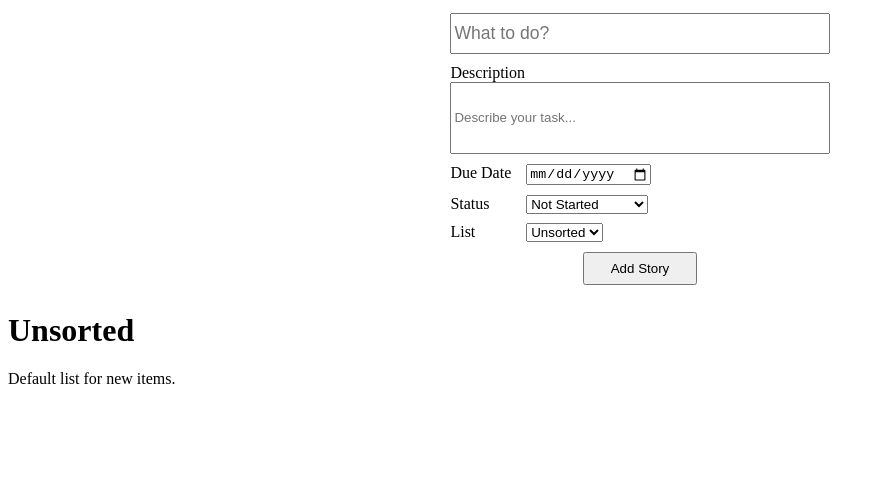
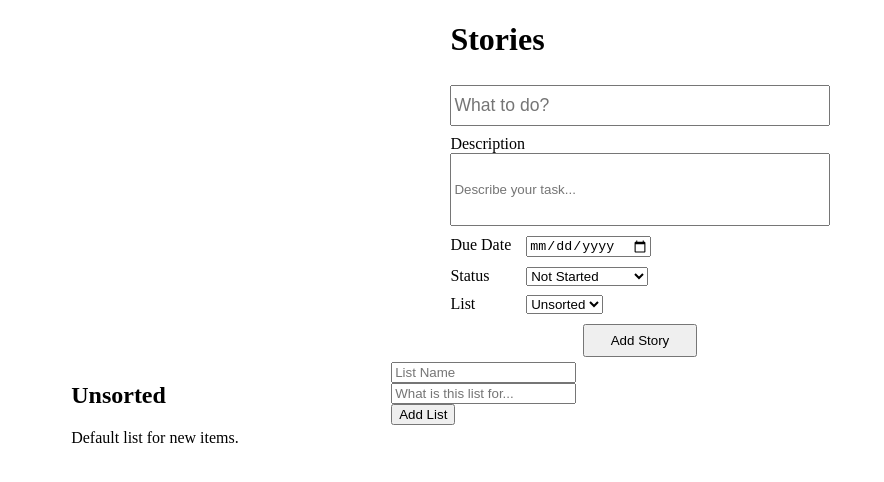
Before and after one commit to NiamhFerns-Learning/react-stories, a React (Create React App) app: page / in a window 1280 px wide. Shown: the top 482 px of the page, without its empty margins (0-884 px from the left). Built offline with nearby package versions, Linux system fonts and the light colour scheme.

Commit message:
Lists and Stories now have actual UUIDs.
Stories can be removed.
Lists can be added.
Stories show under the correct list.

```diff
--- a/package.json
+++ b/package.json
@@ -14,6 +14,7 @@
     "react-dom": "^18.2.0",
     "react-scripts": "5.0.1",
     "typescript": "^4.9.5",
+    "uuid": "^9.0.1",
     "web-vitals": "^2.1.4"
   },
   "scripts": {
@@ -39,5 +40,8 @@
       "last 1 firefox version",
       "last 1 safari version"
     ]
+  },
+  "devDependencies": {
+    "@types/uuid": "^9.0.7"
   }
 }
--- a/src/App.css
+++ b/src/App.css
@@ -35,3 +35,17 @@
     width: 30%;
     height: 2.5em;
 }
+
+#story_lists {
+    width: 90%;
+    margin: 0 auto;
+    display: flex;
+}
+
+.list_container {
+    width: 20em;
+}
+
+.story_container {
+    display: flex;
+}
--- a/src/App.tsx
+++ b/src/App.tsx
@@ -1,4 +1,4 @@
-import { SyntheticEvent, useState } from 'react';
+import { useState } from 'react';
 // import logo from './logo.svg';
 import './App.css';
 import { StoryData, StoryListData } from './Story';
@@ -22,13 +22,16 @@ function App() {
   return (
     <>
       <div className='todo_entry_adder'>
+        <h1>Stories</h1>
         <StoryAdder onNewStory={addStory} lists={storyLists} />
       </div>
       <div className='todo_entry_list'>
         <Stories
           stories={stories}
           lists={storyLists}
-          removeItem={(uuid: string): void => console.log(uuid)}
+          removeItem={(uuid: string): void =>
+            setStories(stories.filter((story) => story.uuid !== uuid))
+          }
           onNewList={addStoryList}
         />
       </div>
--- a/src/Stories.tsx
+++ b/src/Stories.tsx
@@ -1,8 +1,11 @@
+import { SyntheticEvent, useState } from 'react';
 import { StoryData, StoryListData } from './Story';
+import { v4 as uuid } from 'uuid';
 
 export function Stories({
   stories,
   lists,
+  onNewList,
   removeItem,
 }: {
   stories: StoryData[];
@@ -10,12 +13,26 @@ export function Stories({
   onNewList: (item: StoryListData) => void;
   removeItem: (uuid: string) => void;
 }) {
+  const [form, setForm] = useState({
+    name: '',
+    description: '',
+  });
+
+  const handleSubmit = (e: SyntheticEvent): void => {
+    e.preventDefault();
+    onNewList(new StoryListData(uuid(), form.name, form.description, []));
+    setForm({
+      name: '',
+      description: '',
+    });
+  };
+
   return (
-    <>
+    <div id='story_lists'>
       {lists.map((list) => (
         // Name potentially can have clashes. Should use uuid.
-        <div key={list.uuid}>
-          <h1 className='list_heading'>{list.name}</h1>
+        <div key={list.uuid} className='list_container'>
+          <h2 className='list_heading'>{list.name}</h2>
           <p className='list_description'>{list.description}</p>
           <div className='list_content'>
             {stories
@@ -23,7 +40,7 @@ export function Stories({
               .map((story) => (
                 <div className='story_container'>
                   <div className='story_content'>
-                    <h2 className='story_heading'>{story.title}</h2>
+                    <h3 className='story_heading'>{story.title}</h3>
                     <p className='story_description'>{story.description}</p>
                     <p className='story_due_date'>{story.dueDate}</p>
                     <p className='story_status'>{story.status}</p>
@@ -31,7 +48,7 @@ export function Stories({
                   <div className='story_actions'>
                     <button
                       onClick={() => {
-                        removeItem(story.title);
+                        removeItem(story.uuid);
                       }}
                     >
                       X
@@ -42,6 +59,37 @@ export function Stories({
           </div>
         </div>
       ))}
-    </>
+      <div className='list_container'>
+        <form onSubmit={handleSubmit} className='new_list'>
+          <div>
+            <label>
+              <input
+                type='text'
+                placeholder='List Name'
+                value={form.name}
+                onChange={(e) => {
+                  setForm({ ...form, name: e.target.value });
+                }}
+              ></input>
+            </label>
+          </div>
+          <div>
+            <label>
+              <input
+                type='text'
+                placeholder='What is this list for...'
+                value={form.description}
+                onChange={(e) => {
+                  setForm({ ...form, description: e.target.value });
+                }}
+              ></input>
+            </label>
+          </div>
+          <button type='submit' value='Add List' className='list_submit'>
+            Add List
+          </button>
+        </form>
+      </div>
+    </div>
   );
 }
--- a/src/StoryAdder.tsx
+++ b/src/StoryAdder.tsx
@@ -1,5 +1,6 @@
 import { SyntheticEvent, useState } from 'react';
 import { StoryData, StoryListData } from './Story';
+import { v4 as uuid } from 'uuid';
 
 const statusOptions = [
   'not_started',
@@ -18,7 +19,6 @@ export function StoryAdder({
 }) {
   // Change this to be individual state vars.
   const [form, setForm] = useState({
-    uuid: '',
     title: '',
     description: '',
     dueDate: '',
@@ -30,7 +30,7 @@ export function StoryAdder({
     e.preventDefault();
     onNewStory(
       new StoryData(
-        '',
+        uuid(),
         form.title,
         form.description,
         form.dueDate,
@@ -39,14 +39,12 @@ export function StoryAdder({
       ),
     );
     setForm({
-      uuid: '',
       title: '',
       description: '',
       dueDate: '',
       status: '',
       list: '0',
     });
-    console.log('Form submitted.');
   };
 
   return (
```
Also changed, not shown: 1 other file (tests, documents, lock files or other folders).
